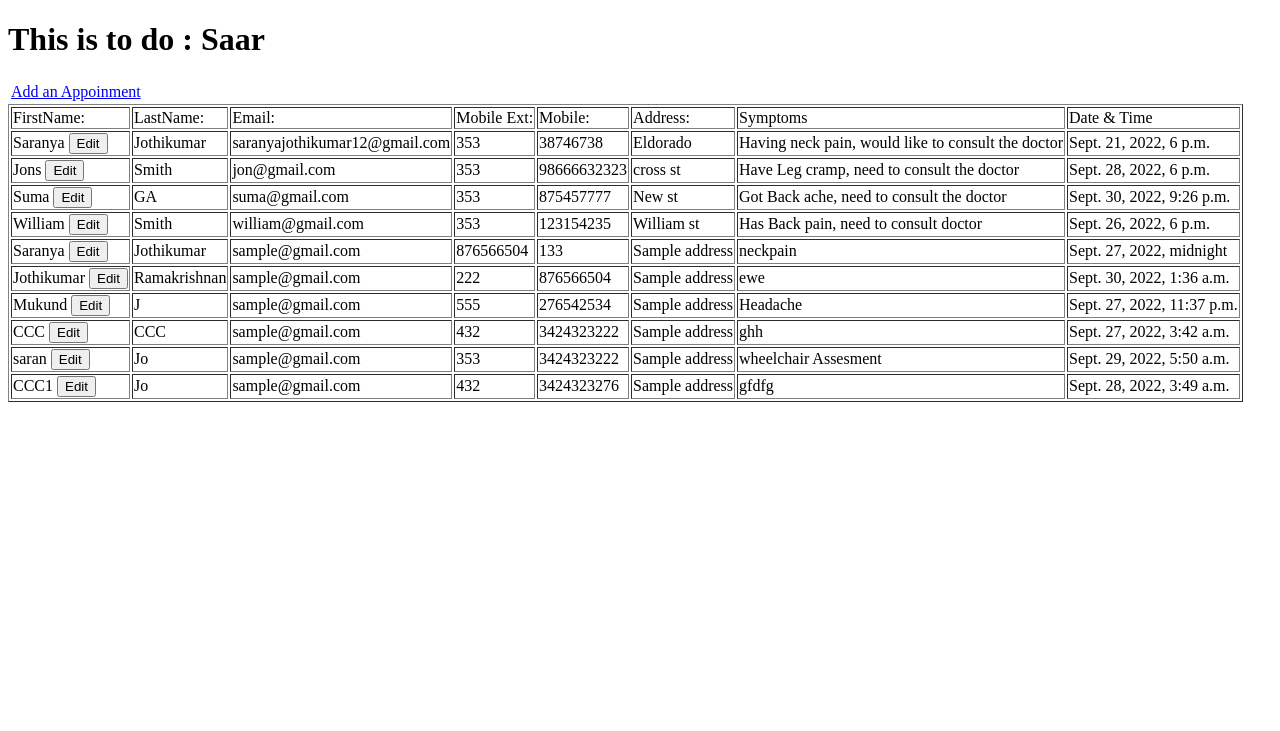
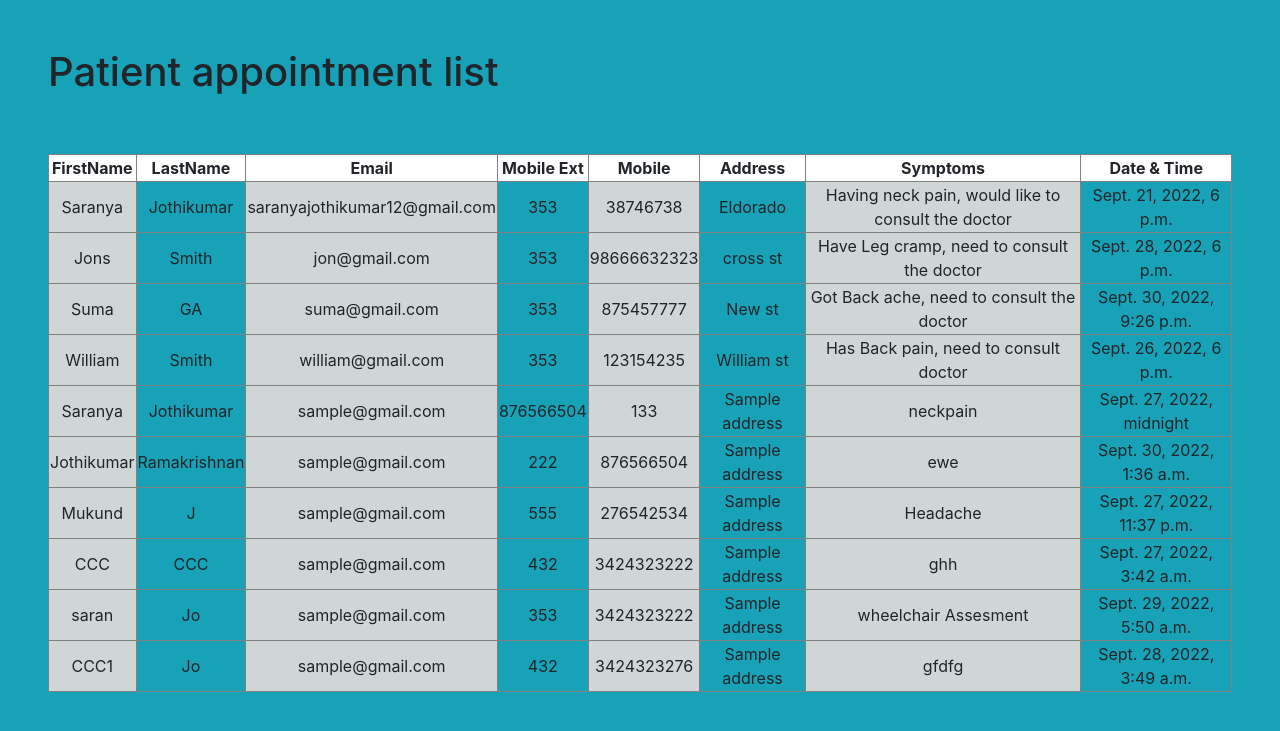
Before and after one commit to Saranyajothy/jk-occupational-therapy, a Django app: page /list in a window 1280 px wide. Shown: the top 731 px of the page. Run offline with Django 4.2, Linux system fonts and the light colour scheme; data comes from the database, SQL or seed files in the repository; both versions use the stored data as it was after the commit; some libraries are stand-ins or nearby versions.

Commit message:
add css to the admin patient list

```diff
--- a/adminMod/templates/adminMod/adminMod.html
+++ b/adminMod/templates/adminMod/adminMod.html
@@ -4,43 +4,44 @@
     <meta charset="UTF-8">
     <meta http-equiv="X-UA-Compatible" content="IE=edge">
     <meta name="viewport" content="width=device-width, initial-scale=1.0">
+    <link rel="stylesheet" href="https://stackpath.bootstrapcdn.com/bootstrap/4.4.1/css/bootstrap.min.css"
+        integrity="sha384-Vkoo8x4CGsO3+Hhxv8T/Q5PaXtkKtu6ug5TOeNV6gBiFeWPGFN9MuhOf23Q9Ifjh" crossorigin="anonymous">
     <title>Document</title>
 </head>
-<body>
-    <h1>This is to do : Saar</h1>
+<body class="bg-info">
+    <h1 class="ml-5 mt-5">Patient appointment list</h1>
 
     <table>
         <tr>
-            <td><a href = "/add_item">Add an Appoinment</a>
+            <td><a href = "/add_item"></a>
 
             </td>
         </tr>
     </table>
-
-    <table border="1" >
-        <tr>
-            <td>FirstName: </td>
-            <td>LastName: </td>
-            <td>Email: </td>
-            <td>Mobile Ext: </td>
-            <td>Mobile: </td>
-            <td>Address: </td>
-            <td>Symptoms</td>
-            <td>Date & Time</td>
+    <table border="1" class="m-5" >
+        <tr style="table-layout: 1px; border-collapse">
+            <td class="text-center bg-white" > <strong>FirstName</strong> </td>
+            <td class="text-center bg-white" ><strong>LastName</strong></td>
+            <td class="text-center bg-white" ><strong>Email</strong></td>
+            <td class="text-center bg-white" ><strong>Mobile Ext</strong></td>
+            <td class="text-center bg-white" ><strong>Mobile</strong></td>
+            <td class="text-center bg-white" ><strong>Address</strong></td>
+            <td class="text-center bg-white" ><strong>Symptoms</strong></td>
+            <td class="text-center bg-white" ><strong>Date & Time</strong></td>
         </tr>
         {% for appointment in appointments %}
             <tr>
-                <td>{{ appointment.firstname }}   <a href="/edit/{{ appointment.firstname }}">
-                    <button>Edit</button>
+                <td style=" background-color: #d0d5d5;" class="text-center">{{ appointment.firstname }}   <a href="/edit/{{ appointment.firstname }}">
+
                 </a></td>
 
-                <td>{{ appointment.lastname }}</td>
-                <td>{{ appointment.email }}</td>
-                <td>{{ appointment.mobile_ext }}</td>
-                <td>{{ appointment.mobile }}</td>
-                <td>{{ appointment.address }}</td>
-                <td>{{ appointment.complaint_description }}</td>
-                <td>{{ appointment.appointment_date_time }}</td>
+                <td class="text-center" >{{ appointment.lastname }}</td>
+                <td style=" background-color: #d0d5d5;" class="text-center">{{ appointment.email }}</td>
+                <td class="text-center">{{ appointment.mobile_ext }}</td>
+                <td style=" background-color: #d0d5d5;" class="text-center">{{ appointment.mobile }}</td>
+                <td class="text-center">{{ appointment.address }}</td>
+                <td style=" background-color: #d0d5d5;" class="text-center">{{ appointment.complaint_description }}</td>
+                <td class="text-center">{{ appointment.appointment_date_time }}</td>
             </tr>
         {% endfor %}
     </table>
--- a/adminMod/templates/adminMod/appointment.html
+++ b/adminMod/templates/adminMod/appointment.html
@@ -43,7 +43,7 @@
               <a class="nav-link hvr-sweep-to-bottom ml-3 mr-3 active hvr-sweep-to-bottom ml-3 mr-3" style="color: yellow;" href="/appointment ">Appointment </a>
             </li>
             <li class="nav-item">
-                <a class="nav-link hvr-sweep-to-bottom ml-3 mr-3" style="color: white;" href="/admin-login">Admin Login</a>
+                <a class="nav-link hvr-sweep-to-bottom ml-3 mr-3" style="color: white;" href="/admin_login">Admin Login</a>
               </li>
           </ul>
         </div>
--- a/adminMod/views.py
+++ b/adminMod/views.py
@@ -78,3 +78,7 @@ def get_admin_login(request):
 
 def get_appointment_success(request):
     return render(request, 'adminMod/appointment_success.html')
+
+
+def do_authenticate():
+    return render(request, 'adminMod/adminMod.html')
--- a/occupationaltherapy/urls.py
+++ b/occupationaltherapy/urls.py
@@ -15,20 +15,19 @@ Including another URLconf
 """
 from django.contrib import admin
 from django.urls import path
-from adminMod.views import get_appointments, add, get_home, get_about, get_what_we_do, get_appointment, get_admin_login, get_appointment_success
+from adminMod.views import get_appointments, add, get_home, get_about, get_what_we_do, get_appointment, get_admin_login, get_appointment_success, do_authenticate
 
 urlpatterns = [
     path('admin/', admin.site.urls),
     path('list', get_appointments, name='get_appointments'),
     path('adminMod.html', get_appointments, name='get_appointments'),
     path('add', add, name='add'),
-
     path('home', get_home, name='get_home'),
     path('', get_home, name='get_home'),
     path('about', get_about, name='get_about'),
     path('what_we_do', get_what_we_do, name='get_what_we_do'),
     path('appointment', get_appointment, name='get_appointment'),
     path('admin_login', get_admin_login, name='admin_login'),
-    path('appointment_success.html', get_appointment_success, name='get_appointment_success')
-
+    path('appointment_success.html', get_appointment_success, name='get_appointment_success'),
+    path('do_authenticate', do_authenticate, name='do_authenticate')
 ]
```
Also changed, not shown: adminMod/templates/adminMod/admin_login.html (+14 -15 lines), adminMod/admin.py (line endings or trailing spaces), db.sqlite3.
